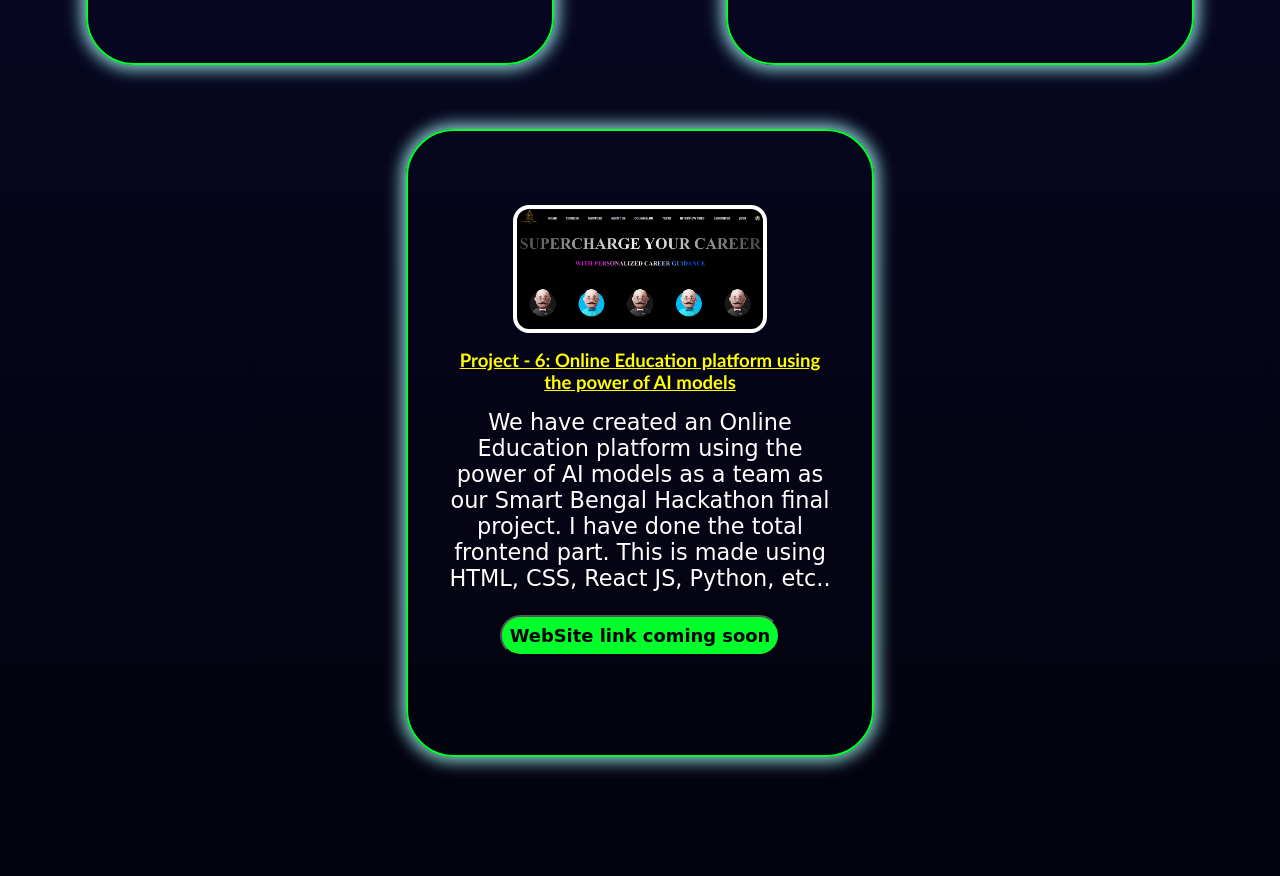
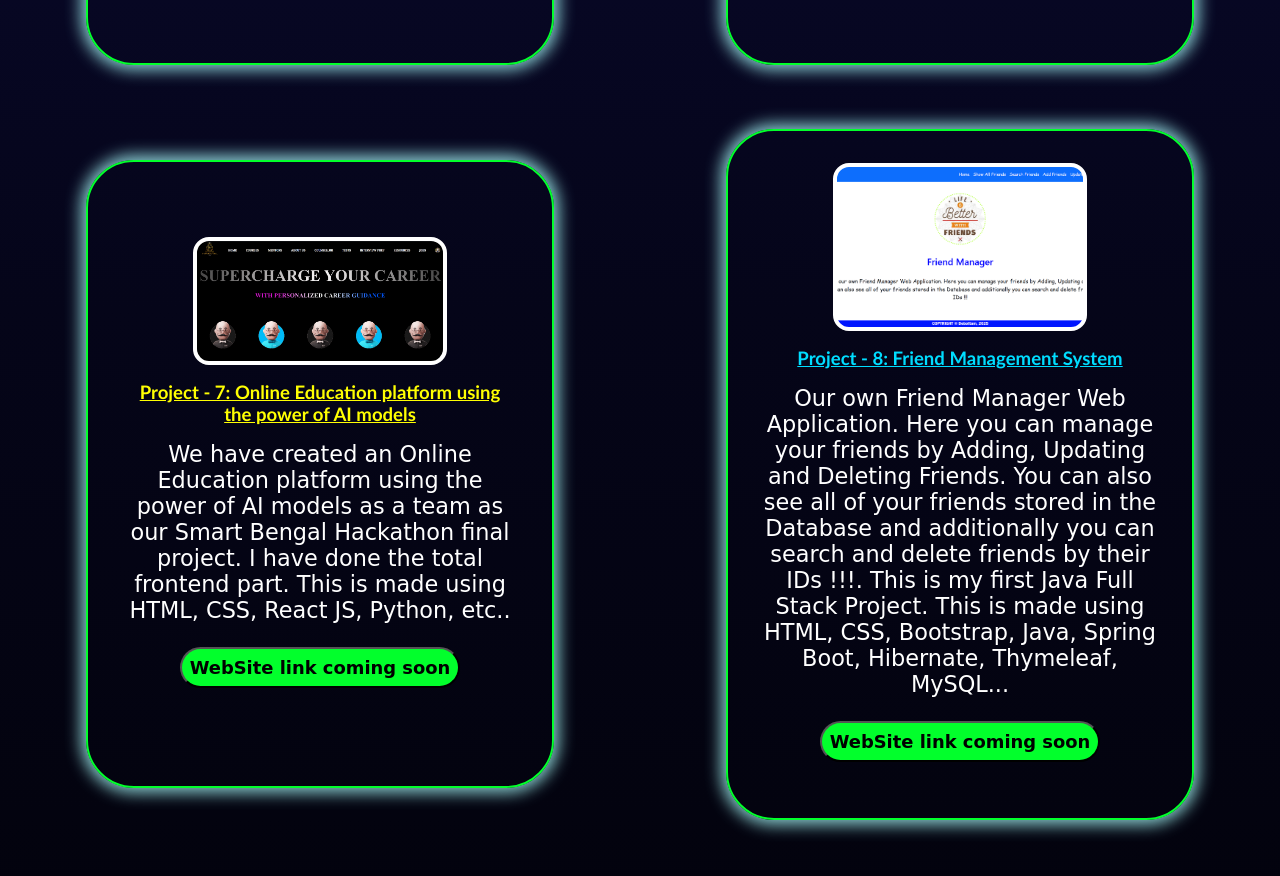
Before and after one commit to Debottam20/Portfolio, a plain HTML site: page index.html in a window 1280 px wide. Shown: the part 4729-5605 px from the top of the page. Drawn offline with Linux system fonts and the light colour scheme.

Commit message:
September Latest commit

```diff
--- a/index.html
+++ b/index.html
@@ -34,7 +34,7 @@
       </div>
       <div class="cv-hire">
         <a href="#contact-me"><button id="hire">HIRE OR CONTACT ME</button></a>
-        <a href="Data/Debottam Mukherjee C.V..pdf" download="Debottam Mukherjee CV"><button id="cv">DOWNLOAD C.V.
+        <a href="Data/BTech_CSE_Fresher_Debottam_Mukherjee_CV.pdf" download="Debottam Mukherjee CV"><button id="cv">DOWNLOAD C.V.
             HERE</button></a>
       </div>
       <div class="about" id="about">
@@ -97,20 +97,26 @@
         </div>
         <div class="project-5">
           <div class="dev-labs"></div>
-          <h5>Project - 4: Online Code Editor for HTML, CSS, JS</h5>
+          <h5>Project - 5: Online Code Editor for HTML, CSS, JS</h5>
           <p>We have created a code editor Web App named "DEV LABS" as a team as our college project. I have done a part of the frontend part. This is made using HTML, CSS and JavaScript.</p>
           <a href="https://devlabssreal.netlify.app"><button>Visit the website</button></a>
         </div>
         <div class="project-6">
           <div class="portfolio"></div>
-          <h5>Project - 5: My Own Portfolio</h5>
+          <h5>Project - 6: My Own Portfolio</h5>
           <p>I have created my Own Portfolio. This has information about my skills, projects and many more. I have used very beautiful eye-catching animations to make it more vibrant. This is made using HTML, CSS and JavaScript.</p>
           <a href="https://dmofficialzone.netlify.app"><button>Visit the website</button></a>
         </div>
         <div class="project-7">
           <div class="ai-edu"></div>
-          <h5>Project - 6: Online Education platform using the power of AI models</h5>
+          <h5>Project - 7: Online Education platform using the power of AI models</h5>
           <p>We have created an Online Education platform using the power of AI models as a team as our Smart Bengal Hackathon final project. I have done the total frontend part. This is made using HTML, CSS, React JS, Python, etc..</p>
+          <a><button>WebSite link coming soon</button></a>
+        </div>
+        <div class="project-8">
+          <div class="fri-man"></div>
+          <h5>Project - 8: Friend Management System</h5>
+          <p>Our own Friend Manager Web Application. Here you can manage your friends by Adding, Updating and Deleting Friends. You can also see all of your friends stored in the Database and additionally you can search and delete friends by their IDs !!!. This is my first Java Full Stack Project. This is made using HTML, CSS, Bootstrap, Java, Spring Boot, Hibernate, Thymeleaf, MySQL...</p>
           <a><button>WebSite link coming soon</button></a>
         </div>
       </div>
--- a/style.css
+++ b/style.css
@@ -439,11 +439,12 @@ nav {
 
 .project-1,
 .project-2,
-.project-5,
 .project-3,
 .project-4,
+.project-5,
 .project-6,
-.project-7 {
+.project-7,
+.project-8 {
     border: #02ff2c 2px solid;
     margin: 4vh 0vh 4vh;
     padding: 4vh;
@@ -479,7 +480,8 @@ nav {
 .project-4 p,
 .project-5 p,
 .project-6 p,
-.project-7 p {
+.project-7 p,
+.project-8 p {
     font-family: cursive;
 }
 
@@ -708,6 +710,40 @@ nav {
     box-shadow: 0vh 0vh 2vh blue;
 }
 
+.fri-man {
+    border: 4px solid rgb(255, 255, 255);
+    background-image: url(Images/FriendManager.png);
+    background-size: cover;
+    background-position: center;
+    min-height: 20vh;
+    min-width: 30.8vh;
+    height: auto;
+    width: auto;
+    border-radius: 2vh;
+}
+
+.project-8 h5 {
+    color: rgb(0, 221, 255);
+    margin: 2vh;
+    text-decoration: underline;
+}
+
+.project-8 button {
+    margin: 3vh 0vh 3vh;
+    padding: 1vh;
+    font-size: 0.8em;
+    font-weight: 900;
+    border-radius: 3vh;
+    background-color: #02ff2c;
+    transition: all 0.5s ease-in-out;
+    font-family: cursive;
+}
+
+.project-8 button:hover {
+    cursor: pointer;
+    box-shadow: 0vh 0vh 2vh blue;
+}
+
 #contact-me {
     /* border: red 2px solid; */
     background-color: #151515;
```
Also changed, not shown: Images/FriendManager.png (added), 1 other file.
